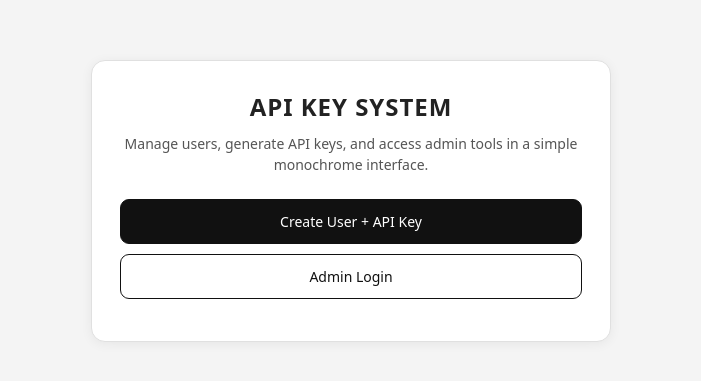
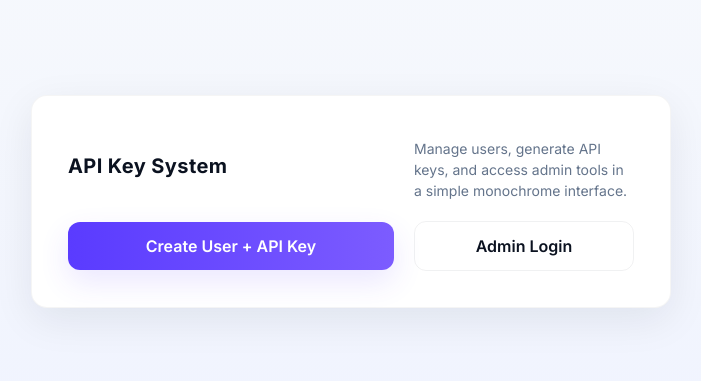
Before and after one commit to mufid1012/232_APIKeyGenerator, a website: page public/index.html in a window 1280 px wide. Shown: the part 199-580 px from the top of the page, without its empty margins (289-990 px from the left). Drawn offline with nearby package versions, Linux system fonts and the light colour scheme.

Commit message:
mengubah dan merapikan index.html

```diff
--- a/public/index.html
+++ b/public/index.html
@@ -6,82 +6,28 @@
   <link href="https://cdn.jsdelivr.net/npm/bootstrap@5.3.2/dist/css/bootstrap.min.css" rel="stylesheet">
 
   <style>
-    * {
-      box-sizing: border-box;
+    @import url('https://fonts.googleapis.com/css2?family=Inter:wght@300;400;600;700&display=swap');
+    *{box-sizing:border-box}
+    html,body{height:100%}
+    body{
+      margin:0;font-family:Inter,system-ui,-apple-system,'Segoe UI',Roboto,Arial;color:#0b1220;
+      background:linear-gradient(180deg,#f8fafc 0%, #eef2ff 100%);
+      display:flex;align-items:center;justify-content:center;padding:28px
     }
 
-    body {
-      background: #f4f4f4;
-      height: 100vh;
-      margin: 0;
-      display: flex;
-      justify-content: center;
-      align-items: center;
-      font-family: system-ui, -apple-system, BlinkMacSystemFont, "Segoe UI", sans-serif;
-      color: #222;
+    .main-card{
+      width:100%;max-width:640px;padding:36px;border-radius:16px;background:#fff;box-shadow:0 12px 40px rgba(16,24,40,0.08);border:1px solid rgba(10,10,10,0.04);
+      display:grid;grid-template-columns:1fr 220px;gap:20px;align-items:center
     }
 
-    .main-card {
-      width: 100%;
-      max-width: 520px;
-      padding: 32px 28px;
-      background: #ffffff;
-      border-radius: 14px;
-      box-shadow: 0 2px 12px rgba(0,0,0,0.06);
-      text-align: center;
-      border: 1px solid #e0e0e0;
-    }
+    .main-card h1{margin:0;font-size:20px;font-weight:700;letter-spacing:0.02em}
+    .main-card p{margin:6px 0 0;color:#64748b;font-size:14px}
 
-    h1 {
-      font-size: 24px;
-      font-weight: 600;
-      margin-bottom: 12px;
-      letter-spacing: 0.04em;
-      text-transform: uppercase;
-    }
+    .actions{display:flex;flex-direction:column;gap:12px}
+    .btn-primary-mono{display:inline-block;padding:12px 16px;border-radius:12px;background:linear-gradient(90deg,#5a3bff,#7c5cff);color:#fff;text-align:center;text-decoration:none;font-weight:600;box-shadow:0 12px 30px rgba(92,61,255,0.12)}
+    .btn-outline-mono{display:inline-block;padding:12px 16px;border-radius:12px;background:transparent;border:1px solid rgba(11,17,32,0.06);color:#0b1220;text-align:center;text-decoration:none;font-weight:600}
 
-    p {
-      font-size: 14px;
-      color: #555;
-      margin-bottom: 24px;
-    }
-
-    .btn-primary-mono,
-    .btn-outline-mono {
-      display: block;
-      width: 100%;
-      font-size: 14px;
-      padding: 11px;
-      border-radius: 9px;
-      margin-bottom: 10px;
-      text-decoration: none;
-      font-weight: 500;
-      transition: background 0.15s ease, color 0.15s ease, border-color 0.15s ease, transform 0.05s ease;
-    }
-
-    .btn-primary-mono {
-      background: #111;
-      color: #fff;
-      border: 1px solid #111;
-    }
-
-    .btn-primary-mono:hover {
-      background: #000;
-      color: #fff;
-      transform: translateY(-1px);
-    }
-
-    .btn-outline-mono {
-      background: #fff;
-      color: #111;
-      border: 1px solid #111;
-    }
-
-    .btn-outline-mono:hover {
-      background: #111;
-      color: #fff;
-      transform: translateY(-1px);
-    }
+    @media (max-width:720px){.main-card{grid-template-columns:1fr;max-width:520px}}
   </style>
 </head>
 
```
